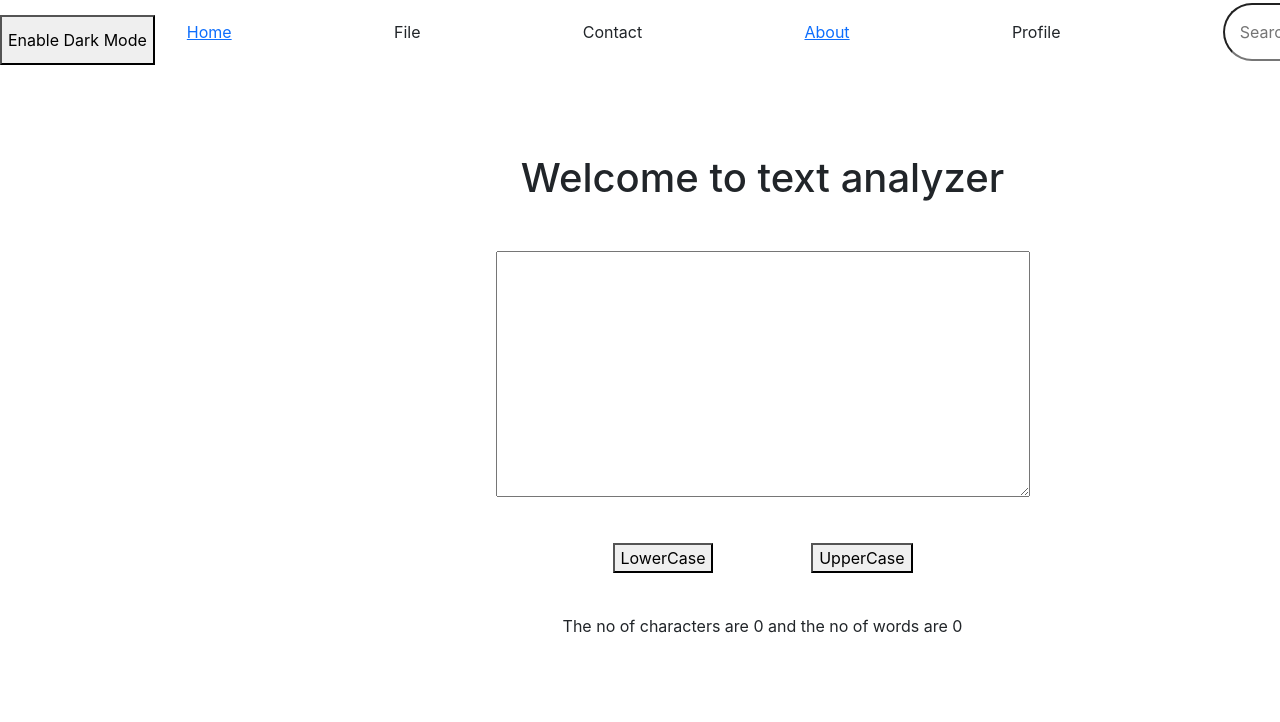
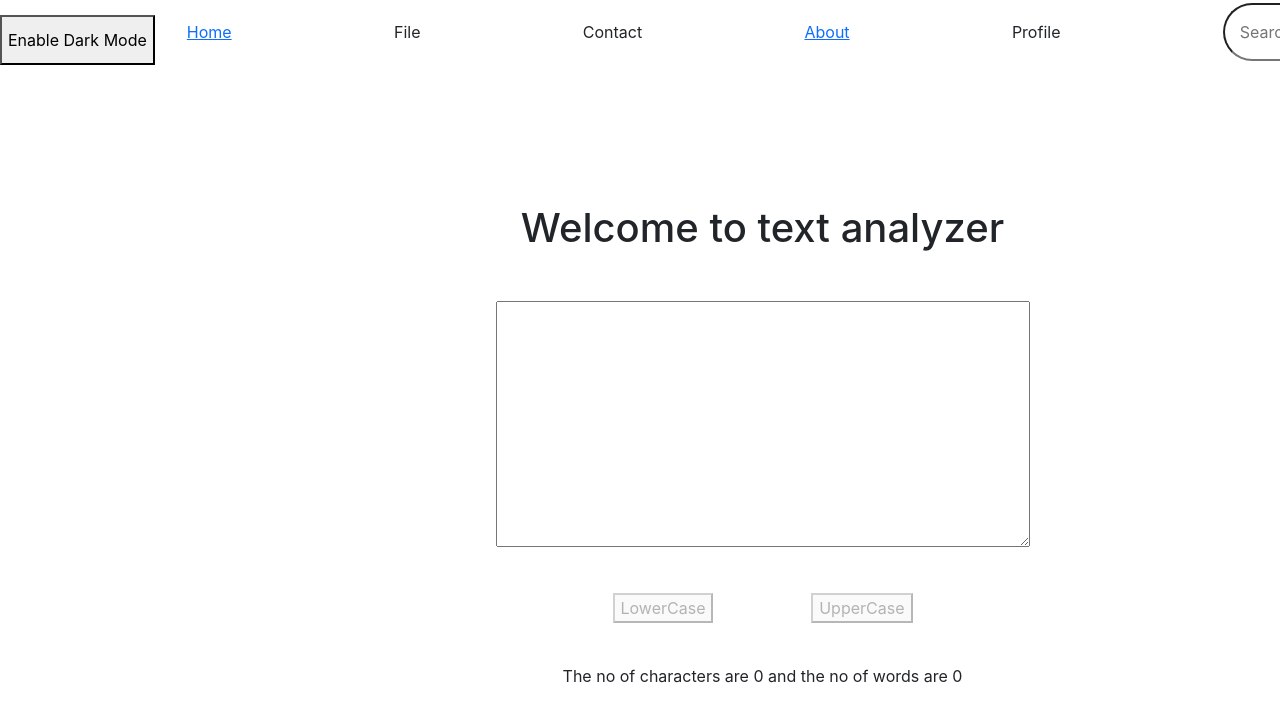
Before and after one commit to Sumit05092002/TextTranslator, a React (Create React App) app: page / in a window 1280 px wide. Shown: the top 722 px of the page. Built offline with nearby package versions, Linux system fonts and the light colour scheme.

Commit message:
some errors fixed

```diff
--- a/src/App.css
+++ b/src/App.css
@@ -102,3 +102,6 @@ button:hover{
 link{
   text-decoration: none;
 }
+.rectification{
+  height:50px;
+}
--- a/src/App.js
+++ b/src/App.js
@@ -7,8 +7,7 @@ import About from './Components/About';
 import {
   BrowserRouter as Router,
   Routes,
-  Route,
-  Link
+  Route
 } from "react-router-dom";
 function App() {
   const [alert, setAlert] = useState(null);
@@ -29,18 +28,15 @@ function App() {
       color: color
     })
   }
-  var click = 0;
   const darkMode = () => {
-    if (click % 2 === 0) {
+    if (style&&style.color=="Black") {
       mycolor("Black", "White");
       newbutton("Enable Light Mode");
       showAlert("Dark Mode enabled Successfully", "success");
-      click = click + 1;
     } else {
       mycolor("White", "Black");
       newbutton("Enable Dark Mode");
       showAlert("Light Mode enabled successfully", "success");
-      click = click + 1;
     }
   }
   return (
@@ -58,8 +54,8 @@ function App() {
           <br />
           <div className="routed">
             <Routes>
-              <Route path="/" element={<TextArea low="LowerCase" up="UpperCase" showAlert={showAlert}></TextArea>}/>
-              <Route path="/about" element={<About/>}/>
+              <Route exact path="/" element={<TextArea low="LowerCase" up="UpperCase" showAlert={showAlert}></TextArea>}/>
+              <Route exact path="/about" element={<About/>}/>
             </Routes>
           </div>
         </div>
--- a/src/Components/Alert.js
+++ b/src/Components/Alert.js
@@ -2,8 +2,10 @@ import React, { useState } from 'react'
 
 export default function Alert(props) {
     return (
-        props.alert && <div className={`alert alert-${props.alert.type} alert-dismissible fade show`} role="alert">
+        <div className="rectification">
+        {props.alert && <div className={`alert alert-${props.alert.type} alert-dismissible fade show`} role="alert">
             {props.alert.msg}
+        </div>}
         </div>
 
     )
--- a/src/Components/TextArea.js
+++ b/src/Components/TextArea.js
@@ -26,11 +26,13 @@ export default function TextArea(props) {
             <textarea name="" id="" value={Text} cols="50" rows="10" onChange={handleOnChange}></textarea>
         </div>
         <div className="buttons">
-            <button onClick={lowerCase}>{props.low}</button>
-            <button onClick={upperCase}>{props.up}</button>
+            <button disabled={Text.length===0} onClick={lowerCase}>{props.low}</button>
+            <button disabled={Text.length===0} onClick={upperCase}>{props.up}</button>
         </div>
         <div className="results">
-            <p>The no of characters are {Text.length} and the no of words are {Text.split(" ").length-1}</p>
+            <p>The no of characters are {Text.length} and the no of words are {Text.split(" ").filter((element)=>{
+              return element.length!==0
+            }).length}</p>
         </div>
       </div>
     </div>
```
